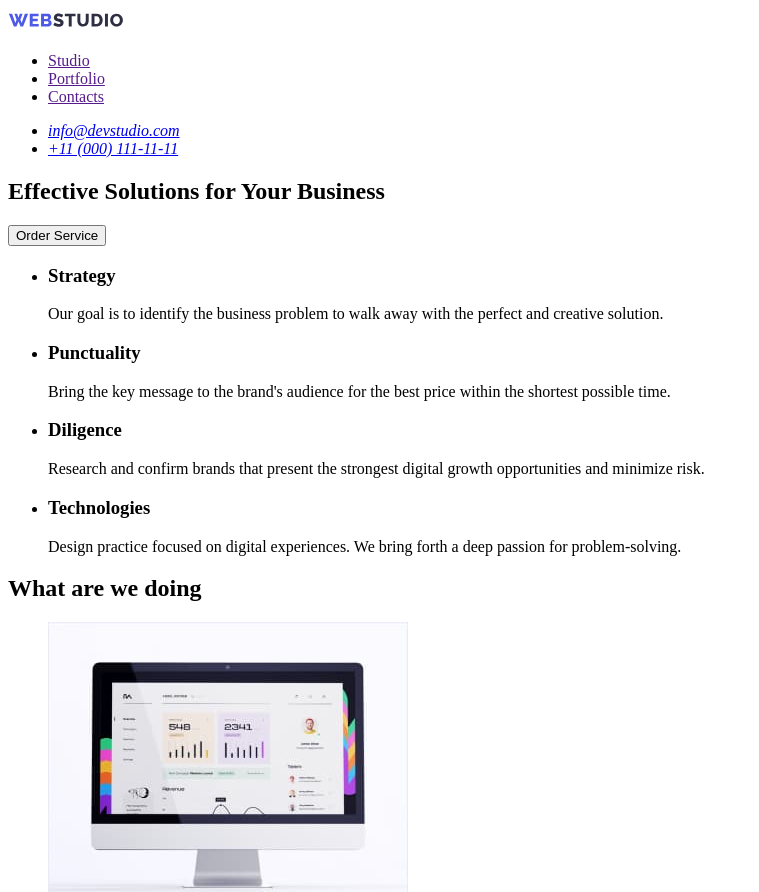
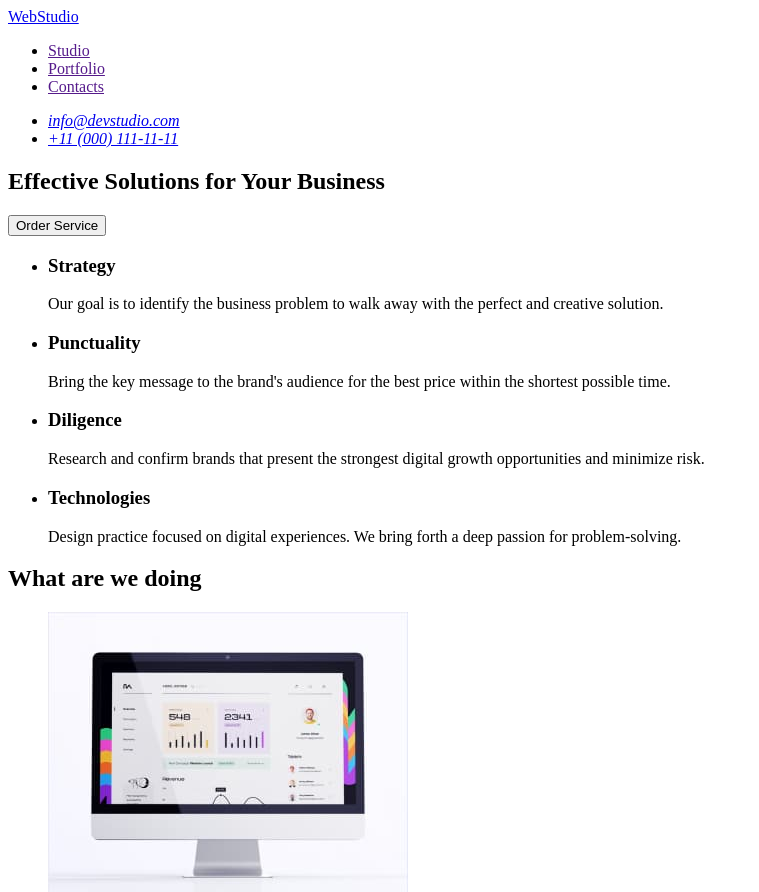
Before and after one commit to rosyven/goit-markup-hw-01, a plain HTML site: page index.html in a window 1280 px wide. Shown: the top 892 px of the page, without its empty margins (0-759 px from the left). Drawn offline with Linux system fonts and the light colour scheme.

Commit message:
logo update 4

```diff
--- a/index.html
+++ b/index.html
@@ -10,9 +10,7 @@
   <body>
     <header>
       <nav>
-        <a href="./index.html">
-          <img src="./images/webstudio.svg" alt="WebStudio">
-        </a>
+        <a href="./index.html">WebStudio </a>
 
         <ul>
           <li><a href="">Studio</a></li>
@@ -115,9 +113,7 @@
     </main>
 
     <footer>
-      <a href="./index.html">
-        <img src="./images/webstudio.svg" alt="WebStudio"/>
-      </a>
+      <a href="./index.html">WebStudio </a>
       <p>
         Increase the flow of customers and sales for your business with digital
         marketing & growth solutions.
```
